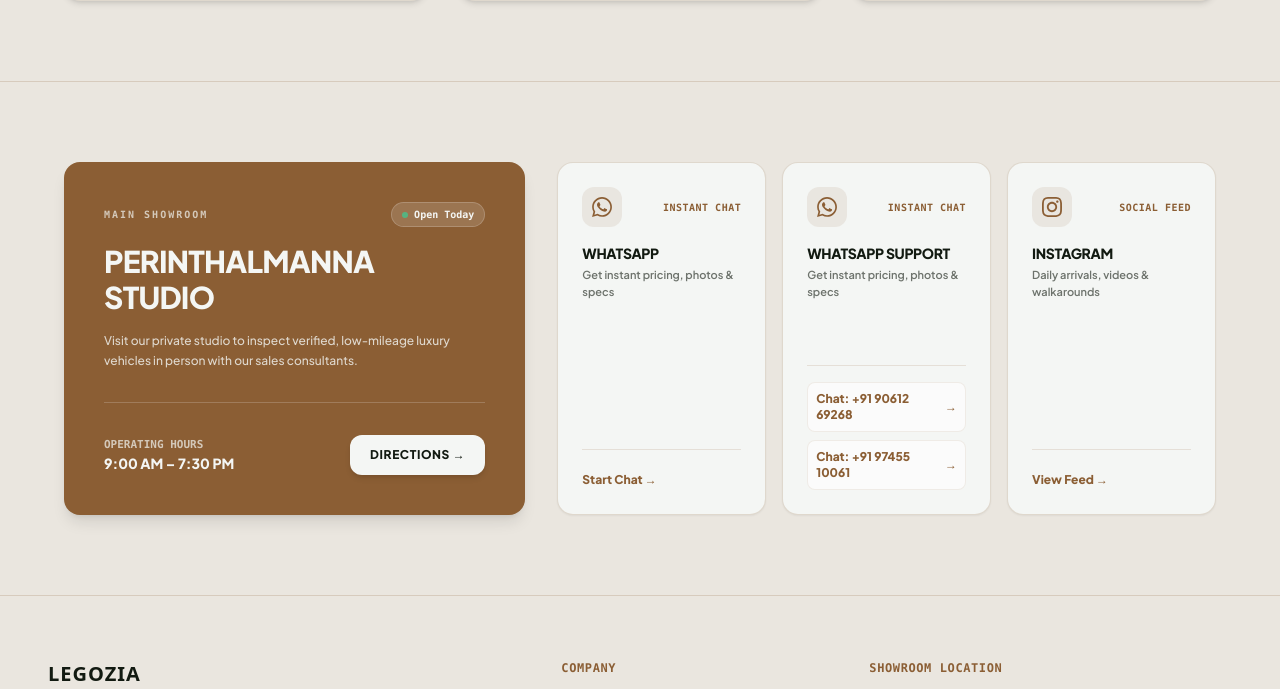
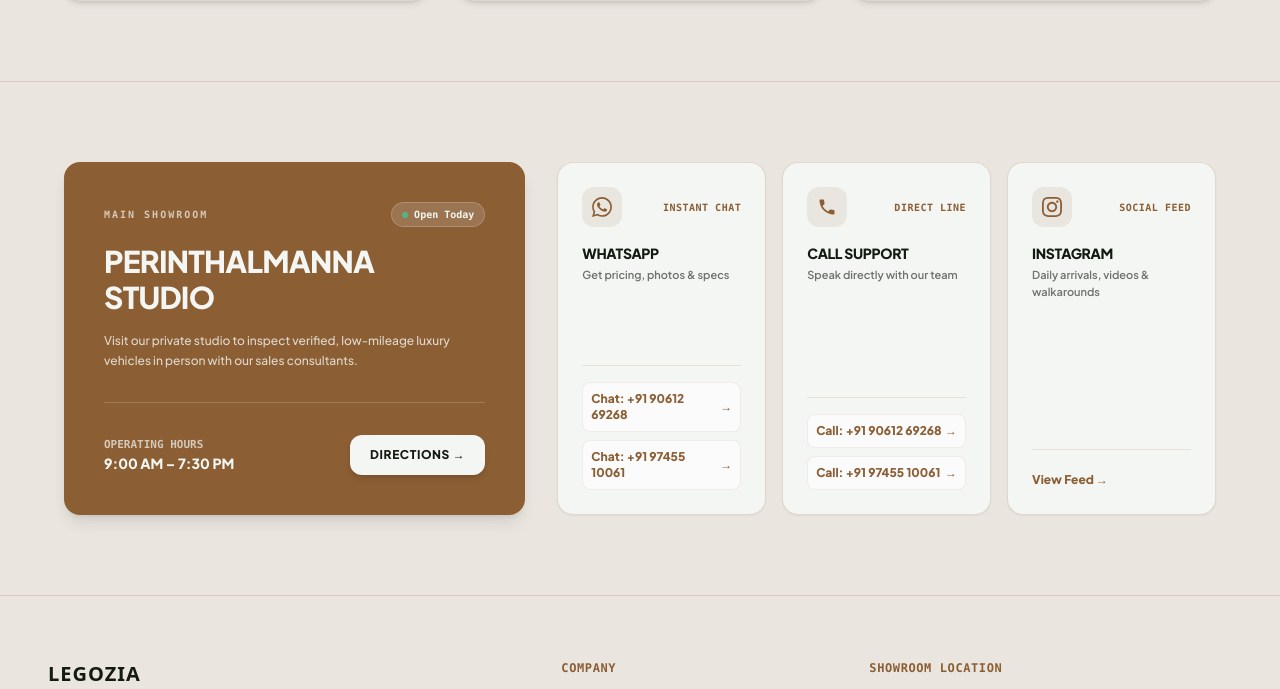
Before and after one commit to Hibaahjasmin/legoziacars, a Flask app: page /about in a window 1280 px wide. Shown: the part 1928-2617 px from the top of the page. Run offline with Flask 3, Linux system fonts and the light colour scheme; some libraries are stand-ins or nearby versions.

Commit message:
Update contact section with dual WhatsApp action buttons

```diff
--- a/templates/about.html
+++ b/templates/about.html
@@ -265,15 +265,15 @@
             </div>
         </div>
 
-        <!-- RIGHT: ENHANCED ACTION GRID (2-Cols on Mobile) -->
-        <div class="lg:col-span-7 grid grid-cols-2 sm:grid-cols-3 gap-3 sm:gap-4">
+        <!-- RIGHT: ENHANCED ACTION GRID -->
+        <div class="lg:col-span-7 grid grid-cols-1 sm:grid-cols-3 gap-3 sm:gap-4">
 
-            <!-- WHATSAPP SINGLE LINK -->
-            <a href="https://wa.me/919061269268" target="_blank"
-               class="p-4 sm:p-6 rounded-xl sm:rounded-2xl border border-[#8B5E34]/20 bg-[#F4F6F4] flex flex-col justify-between hover:border-[#8B5E34] transition-all group shadow-sm hover:shadow-md">
+            <!-- WHATSAPP SUPPORT (DUAL NUMBERS) -->
+            <div class="p-4 sm:p-6 rounded-xl sm:rounded-2xl border border-[#8B5E34]/20 bg-[#F4F6F4] flex flex-col justify-between shadow-sm">
                 <div>
                     <div class="flex items-center justify-between mb-3 sm:mb-4">
-                        <div class="w-8 h-8 sm:w-10 sm:h-10 rounded-xl bg-[#8B5E34]/10 text-[#8B5E34] flex items-center justify-center group-hover:bg-[#8B5E34] group-hover:text-[#F4F6F4] transition-colors">
+                        <div class="w-8 h-8 sm:w-10 sm:h-10 rounded-xl bg-[#8B5E34]/10 text-[#8B5E34] flex items-center justify-center">
+                            <!-- WhatsApp Icon -->
                             <svg class="w-4 h-4 sm:w-5 sm:h-5 fill-current" viewBox="0 0 24 24">
                                 <path d="M.057 24l1.687-6.163c-1.041-1.804-1.588-3.849-1.587-5.946.003-6.556 5.338-11.891 11.893-11.891 3.181.001 6.167 1.24 8.413 3.488 2.245 2.248 3.481 5.236 3.48 8.414-.003 6.557-5.338 11.892-11.893 11.892-1.99-.001-3.951-.5-5.688-1.448l-6.305 1.654zm6.597-3.807c1.676.995 3.276 1.591 5.392 1.592 5.448 0 9.886-4.434 9.889-9.885.002-5.462-4.415-9.89-9.881-9.892-5.452 0-9.887 4.434-9.889 9.884-.001 2.225.651 3.891 1.746 5.634l-.999 3.648 3.742-.981zm11.387-5.464c-.074-.124-.272-.198-.57-.347-.297-.149-1.758-.868-2.031-.967-.272-.099-.47-.149-.669.149-.198.297-.768.967-.941 1.165-.173.198-.347.223-.644.074-.297-.149-1.255-.462-2.39-1.475-.883-.788-1.48-1.761-1.653-2.059-.173-.297-.018-.458.13-.606.134-.133.297-.347.446-.521.151-.172.2-.296.3-.495.099-.198.05-.372-.025-.521-.075-.148-.669-1.611-.916-2.206-.242-.579-.487-.501-.669-.51l-.57-.01c-.198 0-.52.074-.792.372s-1.04 1.016-1.04 2.479 1.065 2.876 1.213 3.074c.149.198 2.095 3.2 5.076 4.487.709.306 1.263.489 1.694.626.712.226 1.36.194 1.872.118.571-.085 1.758-.719 2.006-1.413.248-.695.248-1.29.173-1.414z"/>
                             </svg>
@@ -281,28 +281,7 @@
                         <span class="text-[9px] sm:text-[10px] font-mono font-extrabold text-[#8B5E34] uppercase tracking-wider hidden sm:inline">Instant Chat</span>
                     </div>
                     <p class="text-xs sm:text-sm font-black text-[#121A11] uppercase tracking-tight">WhatsApp</p>
-                    <p class="text-[10px] sm:text-[11px] text-[#121A11]/60 font-semibold mt-1">Get instant pricing, photos & specs</p>
-                </div>
-                <div class="pt-3 sm:pt-4 border-t border-[#8B5E34]/15 mt-4 sm:mt-6">
-                    <p class="text-[11px] sm:text-xs font-black text-[#8B5E34] group-hover:translate-x-1 transition-transform inline-flex items-center gap-1">
-                        Start Chat →
-                    </p>
-                </div>
-            </a>
-
-            <!-- WHATSAPP DUAL NUMBERS -->
-            <div class="p-4 sm:p-6 rounded-xl sm:rounded-2xl border border-[#8B5E34]/20 bg-[#F4F6F4] flex flex-col justify-between shadow-sm">
-                <div>
-                    <div class="flex items-center justify-between mb-3 sm:mb-4">
-                        <div class="w-8 h-8 sm:w-10 sm:h-10 rounded-xl bg-[#8B5E34]/10 text-[#8B5E34] flex items-center justify-center">
-                            <svg class="w-4 h-4 sm:w-5 sm:h-5 fill-current" viewBox="0 0 24 24">
-                                <path d="M.057 24l1.687-6.163c-1.041-1.804-1.588-3.849-1.587-5.946.003-6.556 5.338-11.891 11.893-11.891 3.181.001 6.167 1.24 8.413 3.488 2.245 2.248 3.481 5.236 3.48 8.414-.003 6.557-5.338 11.892-11.893 11.892-1.99-.001-3.951-.5-5.688-1.448l-6.305 1.654zm6.597-3.807c1.676.995 3.276 1.591 5.392 1.592 5.448 0 9.886-4.434 9.889-9.885.002-5.462-4.415-9.89-9.881-9.892-5.452 0-9.887 4.434-9.889 9.884-.001 2.225.651 3.891 1.746 5.634l-.999 3.648 3.742-.981zm11.387-5.464c-.074-.124-.272-.198-.57-.347-.297-.149-1.758-.868-2.031-.967-.272-.099-.47-.149-.669.149-.198.297-.768.967-.941 1.165-.173.198-.347.223-.644.074-.297-.149-1.255-.462-2.39-1.475-.883-.788-1.48-1.761-1.653-2.059-.173-.297-.018-.458.13-.606.134-.133.297-.347.446-.521.151-.172.2-.296.3-.495.099-.198.05-.372-.025-.521-.075-.148-.669-1.611-.916-2.206-.242-.579-.487-.501-.669-.51l-.57-.01c-.198 0-.52.074-.792.372s-1.04 1.016-1.04 2.479 1.065 2.876 1.213 3.074c.149.198 2.095 3.2 5.076 4.487.709.306 1.263.489 1.694.626.712.226 1.36.194 1.872.118.571-.085 1.758-.719 2.006-1.413.248-.695.248-1.29.173-1.414z"/>
-                            </svg>
-                        </div>
-                        <span class="text-[9px] sm:text-[10px] font-mono font-extrabold text-[#8B5E34] uppercase tracking-wider hidden sm:inline">Instant Chat</span>
-                    </div>
-                    <p class="text-xs sm:text-sm font-black text-[#121A11] uppercase tracking-tight">WhatsApp Support</p>
-                    <p class="text-[10px] sm:text-[11px] text-[#121A11]/60 font-semibold mt-1">Get instant pricing, photos & specs</p>
+                    <p class="text-[10px] sm:text-[11px] text-[#121A11]/60 font-semibold mt-1">Get pricing, photos & specs</p>
                 </div>
 
                 <div class="pt-3 sm:pt-4 border-t border-[#8B5E34]/15 mt-4 sm:mt-6 flex flex-col gap-2">
@@ -319,12 +298,43 @@
                 </div>
             </div>
 
+            <!-- CALL SUPPORT (DUAL NUMBERS) -->
+            <div class="p-4 sm:p-6 rounded-xl sm:rounded-2xl border border-[#8B5E34]/20 bg-[#F4F6F4] flex flex-col justify-between shadow-sm">
+                <div>
+                    <div class="flex items-center justify-between mb-3 sm:mb-4">
+                        <div class="w-8 h-8 sm:w-10 sm:h-10 rounded-xl bg-[#8B5E34]/10 text-[#8B5E34] flex items-center justify-center">
+                            <!-- Phone Icon -->
+                            <svg class="w-4 h-4 sm:w-5 sm:h-5 fill-current" viewBox="0 0 24 24">
+                                <path d="M6.62 10.79a15.053 15.053 0 006.59 6.59l2.2-2.2c.27-.27.67-.36 1.02-.24 1.12.37 2.33.57 3.57.57.55 0 1 .45 1 1V20c0 .55-.45 1-1 1-9.39 0-17-7.61-17-17 0-.55.45-1 1-1h3.5c.55 0 1 .45 1 1 0 1.25.2 2.45.57 3.57.11.35.03.74-.25 1.02l-2.2 2.2z"/>
+                            </svg>
+                        </div>
+                        <span class="text-[9px] sm:text-[10px] font-mono font-extrabold text-[#8B5E34] uppercase tracking-wider hidden sm:inline">Direct Line</span>
+                    </div>
+                    <p class="text-xs sm:text-sm font-black text-[#121A11] uppercase tracking-tight">Call Support</p>
+                    <p class="text-[10px] sm:text-[11px] text-[#121A11]/60 font-semibold mt-1">Speak directly with our team</p>
+                </div>
+
+                <div class="pt-3 sm:pt-4 border-t border-[#8B5E34]/15 mt-4 sm:mt-6 flex flex-col gap-2">
+                    <a href="tel:+919061269268"
+                       class="text-[11px] sm:text-xs font-black text-[#8B5E34] hover:translate-x-1 transition-transform flex items-center justify-between bg-white/60 hover:bg-white p-2 rounded-lg border border-[#8B5E34]/10 shadow-xs">
+                        <span>Call: +91 90612 69268</span>
+                        <span>→</span>
+                    </a>
+                    <a href="tel:+919745510061"
+                       class="text-[11px] sm:text-xs font-black text-[#8B5E34] hover:translate-x-1 transition-transform flex items-center justify-between bg-white/60 hover:bg-white p-2 rounded-lg border border-[#8B5E34]/10 shadow-xs">
+                        <span>Call: +91 97455 10061</span>
+                        <span>→</span>
+                    </a>
+                </div>
+            </div>
+
             <!-- INSTAGRAM -->
             <a href="https://instagram.com" target="_blank"
-               class="col-span-2 sm:col-span-1 p-4 sm:p-6 rounded-xl sm:rounded-2xl border border-[#8B5E34]/20 bg-[#F4F6F4] flex flex-col justify-between hover:border-[#8B5E34] transition-all group shadow-sm hover:shadow-md">
+               class="p-4 sm:p-6 rounded-xl sm:rounded-2xl border border-[#8B5E34]/20 bg-[#F4F6F4] flex flex-col justify-between hover:border-[#8B5E34] transition-all group shadow-sm hover:shadow-md">
                 <div>
                     <div class="flex items-center justify-between mb-3 sm:mb-4">
                         <div class="w-8 h-8 sm:w-10 sm:h-10 rounded-xl bg-[#8B5E34]/10 text-[#8B5E34] flex items-center justify-center group-hover:bg-[#8B5E34] group-hover:text-[#F4F6F4] transition-colors">
+                            <!-- Instagram Icon -->
                             <svg class="w-4 h-4 sm:w-5 sm:h-5 fill-current" viewBox="0 0 24 24">
                                 <path d="M12 2.163c3.204 0 3.584.012 4.85.07 3.252.148 4.771 1.691 4.919 4.919.058 1.265.069 1.645.069 4.849 0 3.205-.012 3.584-.069 4.849-.149 3.225-1.664 4.771-4.919 4.919-1.266.058-1.644.07-4.85.07-3.204 0-3.584-.012-4.849-.07-3.26-.149-4.771-1.699-4.919-4.92-.058-1.265-.07-1.644-.07-4.849 0-3.204.013-3.583.07-4.849.149-3.227 1.664-4.771 4.919-4.919 1.266-.057 1.645-.069 4.849-.069zm0-2.163c-3.259 0-3.667.014-4.947.072-4.358.2-6.78 2.618-6.98 6.98-.059 1.281-.073 1.689-.073 4.948 0 3.259.014 3.668.072 4.948.2 4.358 2.618 6.78 6.98 6.98 1.281.058 1.689.072 4.948.072 3.259 0 3.668-.014 4.948-.072 4.354-.2 6.782-2.618 6.979-6.98.059-1.28.073-1.689.073-4.948 0-3.259-.014-3.667-.072-4.947-.196-4.354-2.617-6.78-6.979-6.98-1.281-.059-1.69-.073-4.949-.073zm0 5.838c-3.403 0-6.162 2.759-6.162 6.162s2.759 6.163 6.162 6.163 6.162-2.759 6.162-6.163c0-3.403-2.759-6.162-6.162-6.162zm0 10.162c-2.209 0-4-1.79-4-4 0-2.209 1.791-4 4-4s4 1.791 4 4c0 2.21-1.791 4-4 4zm6.406-11.845c-.796 0-1.441.645-1.441 1.44s.645 1.44 1.441 1.44c.795 0 1.439-.645 1.439-1.44s-.644-1.44-1.439-1.44z"/>
                             </svg>
```
